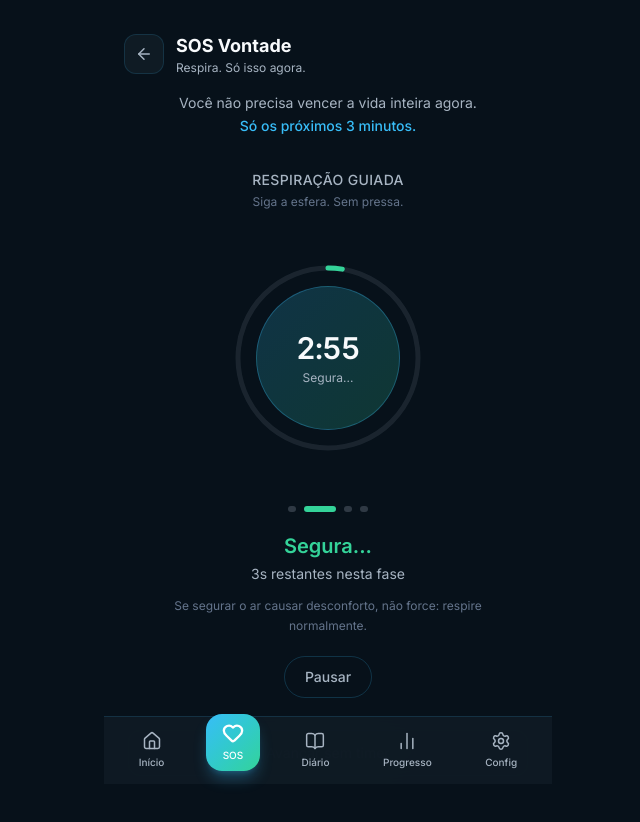
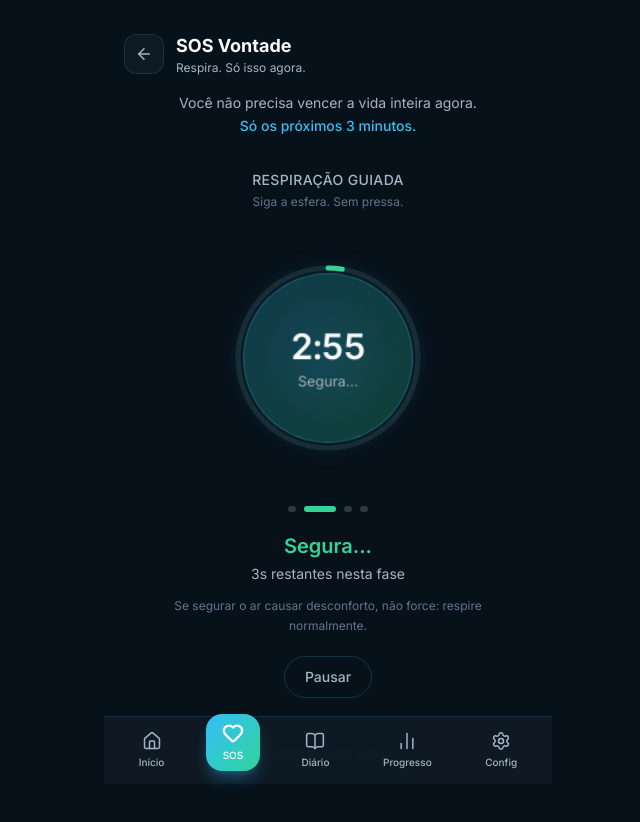
Before and after one commit to jamesismos/Respira..., a Next.js app: page /sos in a window 1280 px wide. Shown: the top 822 px of the page, without its empty margins (312-952 px from the left). Built offline with nearby package versions, Linux system fonts and the light colour scheme.

Commit message:
style: add synced inhale and exhale animation with reduced-motion support

```diff
--- a/src/app/globals.css
+++ b/src/app/globals.css
@@ -118,3 +118,43 @@ body {
 /* Bottom nav safe area */
 .pb-safe { padding-bottom: max(1rem, env(safe-area-inset-bottom)); }
 .mb-nav { padding-bottom: 120px; }
+
+
+/* Respiração SOS: ciclo contínuo de 4s inspirando, 4s segurando, 6s expirando e 2s de pausa. */
+@keyframes respira-breathing-cycle {
+  0% { transform: scale(1); animation-timing-function: cubic-bezier(0.4, 0, 0.2, 1); }
+  25%, 50% { transform: scale(1.18); }
+  87.5%, 100% { transform: scale(1); }
+}
+
+@keyframes respira-breathing-glow {
+  0%, 100% { opacity: 0.35; }
+  25%, 50% { opacity: 0.8; }
+  87.5% { opacity: 0.35; }
+}
+
+.respira-breathing-orb {
+  animation-name: respira-breathing-cycle;
+  animation-iteration-count: infinite;
+  animation-timing-function: linear;
+  box-shadow: 0 0 30px rgba(56, 189, 248, 0.08), inset 0 0 28px rgba(52, 211, 153, 0.06);
+  will-change: transform;
+}
+
+.respira-breathing-halo {
+  background: radial-gradient(circle, rgba(56, 189, 248, 0.18) 0%, rgba(52, 211, 153, 0.08) 48%, transparent 72%);
+  animation-name: respira-breathing-cycle, respira-breathing-glow;
+  animation-duration: 16s, 16s;
+  animation-iteration-count: infinite, infinite;
+  animation-timing-function: linear, ease-in-out;
+  will-change: transform, opacity;
+}
+
+@media (prefers-reduced-motion: reduce) {
+  .respira-breathing-orb,
+  .respira-breathing-halo {
+    animation: none !important;
+    transform: none !important;
+    will-change: auto;
+  }
+}
```
